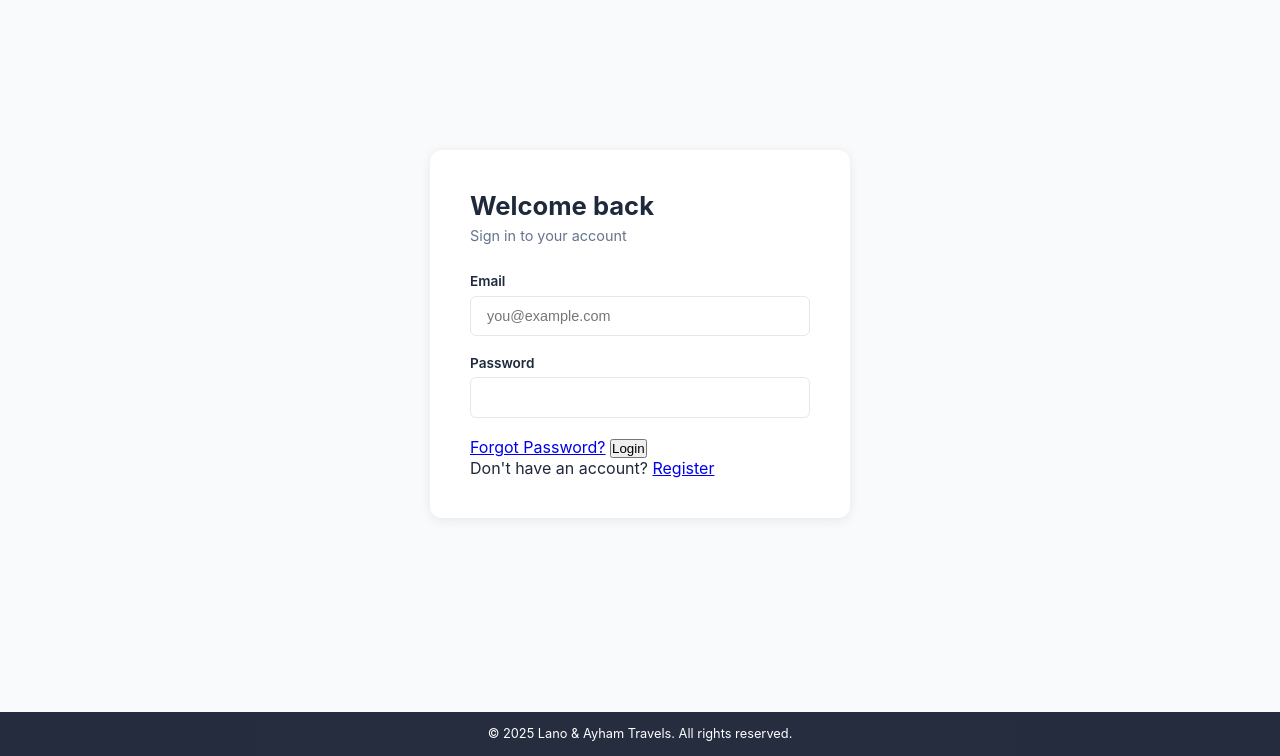
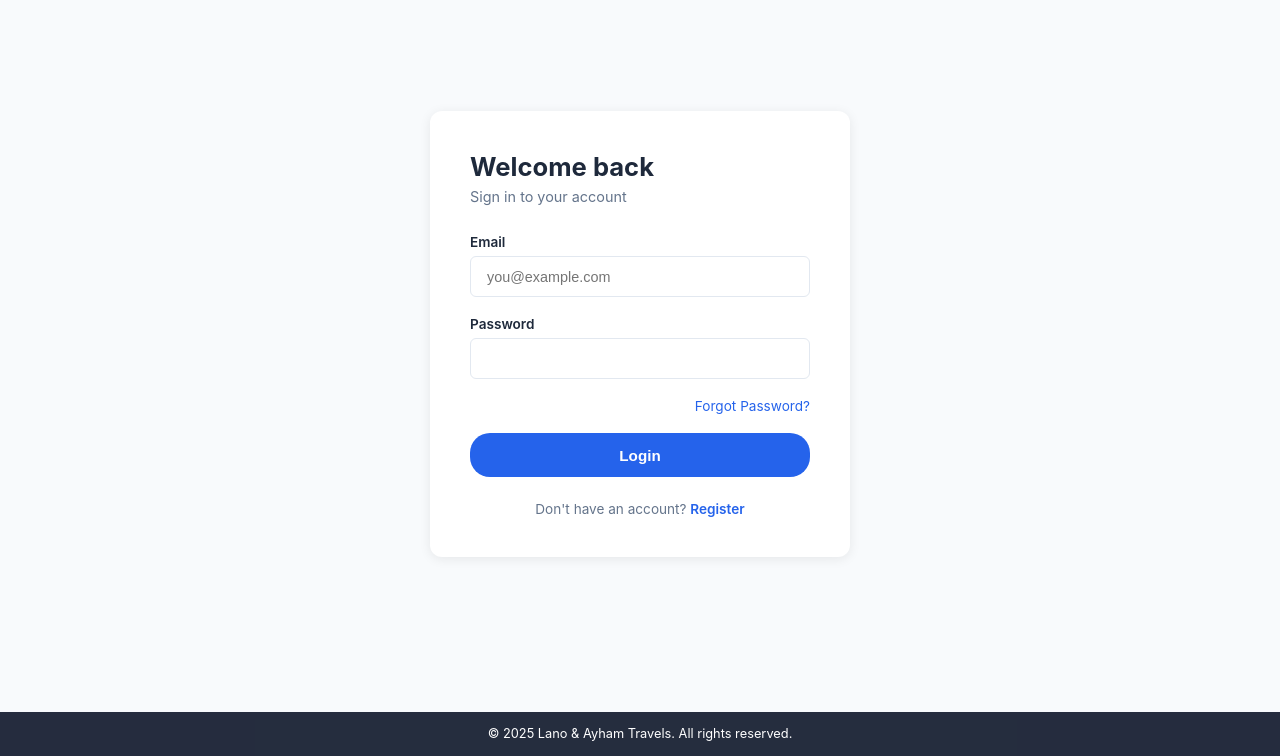
Before and after one commit to ayham-svg/webapp2, a PHP site: page /php/login.php in a window 1280 px wide. Shown: the part 44-800 px from the top of the page. Run offline with PHP 8.4, Linux system fonts and the light colour scheme.

Commit message:
login css knop en links

```diff
--- a/css/login.css
+++ b/css/login.css
@@ -46,3 +46,37 @@
   font-size: 0.9rem;
   outline: none;
 }
+
+.vergeten-link {
+  display: block;
+  text-align: right;
+  font-size: 0.85rem;
+  color: var(--secundair);
+  text-decoration: none;
+  margin-bottom: 1.2rem;
+}
+
+.login-knop-form {
+  width: 100%;
+  padding: 0.85rem;
+  background: var(--secundair);
+  color: var(--wit);
+  border: none;
+  border-radius: 20px;
+  font-size: 0.95rem;
+  font-weight: 600;
+  cursor: pointer;
+  margin-bottom: 1.5rem;
+}
+
+.registreer-link {
+  text-align: center;
+  font-size: 0.85rem;
+  color: #64748b;
+}
+
+.registreer-link a {
+  color: var(--secundair);
+  font-weight: 600;
+  text-decoration: none;
+}
```
